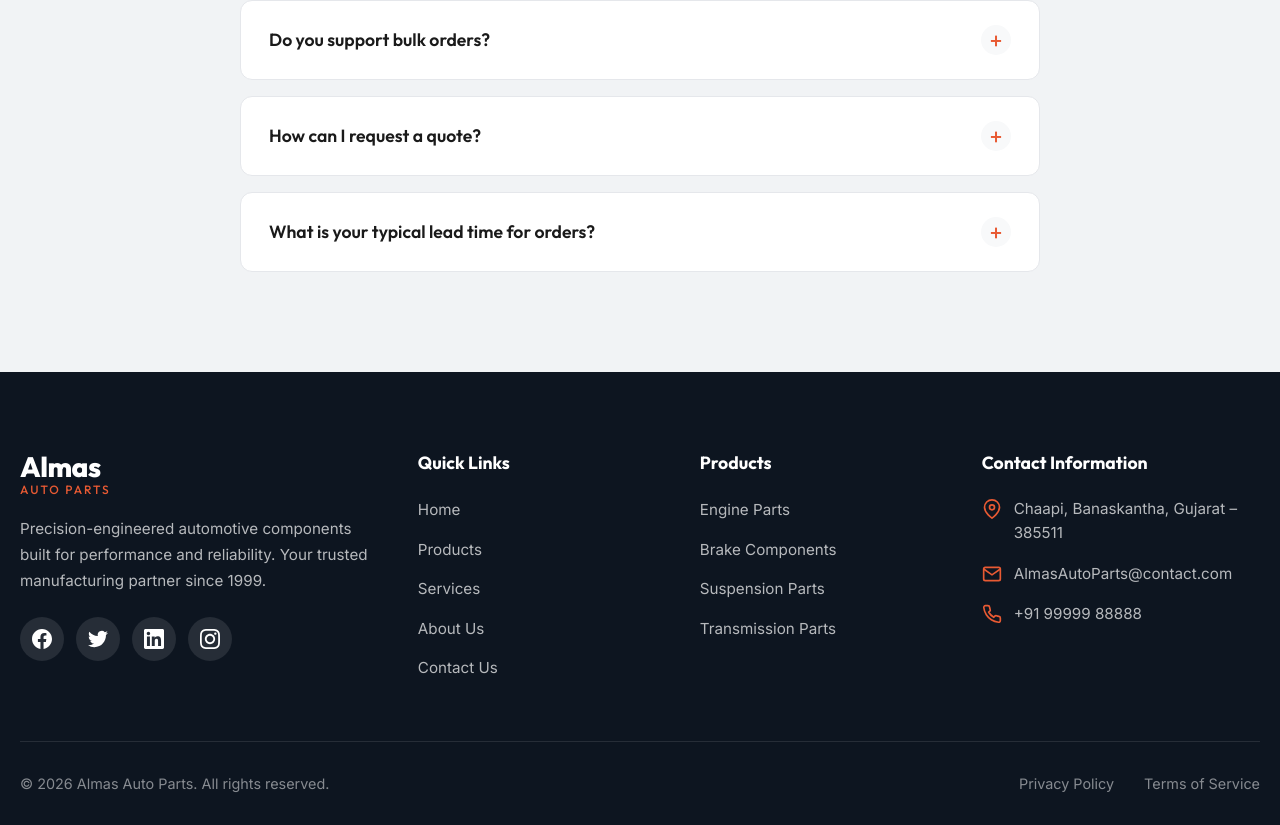
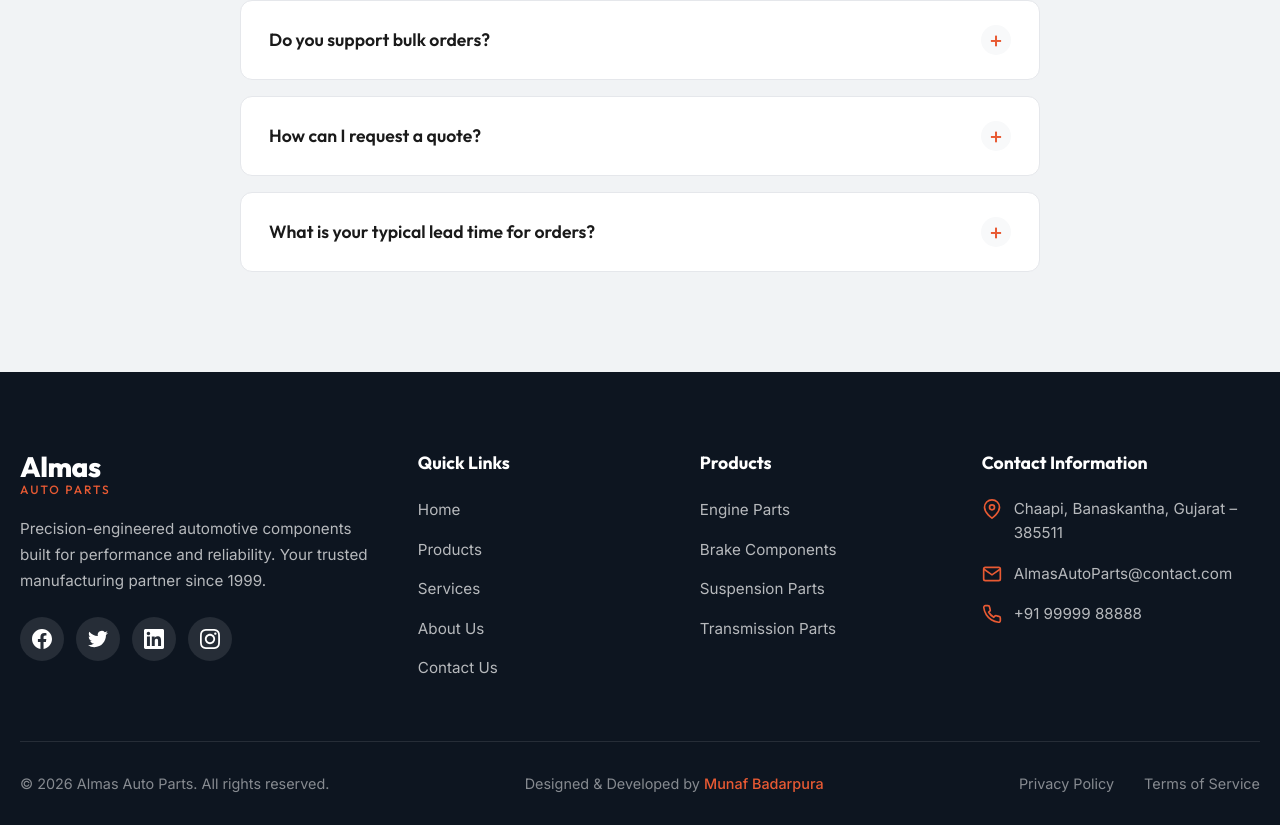
Before and after one commit to MunafBadarpura/almas-auto-parts-1, a React (Vite) app: page / in a window 1280 px wide. Shown: the part 5765-6590 px from the top of the page. Built offline with nearby package versions, Linux system fonts and the light colour scheme.

Commit message:
Added name in footer

```diff
--- a/src/components/Footer.css
+++ b/src/components/Footer.css
@@ -130,6 +130,22 @@
     color: rgba(255, 255, 255, 0.5);
 }
 
+.developer-credit {
+    font-size: 0.85rem;
+    color: rgba(255, 255, 255, 0.5);
+}
+
+.developer-credit a {
+    color: var(--accent);
+    font-weight: 500;
+    transition: var(--transition-fast);
+}
+
+.developer-credit a:hover {
+    color: var(--accent-light);
+    text-decoration: underline;
+}
+
 .footer-bottom-links {
     display: flex;
     gap: 30px;
--- a/src/components/Footer.tsx
+++ b/src/components/Footer.tsx
@@ -100,6 +100,16 @@ const Footer = () => {
 
                 <div className="footer-bottom">
                     <p>© {currentYear} Almas Auto Parts. All rights reserved.</p>
+                    <p className="developer-credit">
+                        Designed & Developed by{' '}
+                        <a
+                            href="https://www.linkedin.com/in/munafbadarpura"
+                            target="_blank"
+                            rel="noopener noreferrer"
+                        >
+                            Munaf Badarpura
+                        </a>
+                    </p>
                     <div className="footer-bottom-links">
                         <a href="#">Privacy Policy</a>
                         <a href="#">Terms of Service</a>
```
